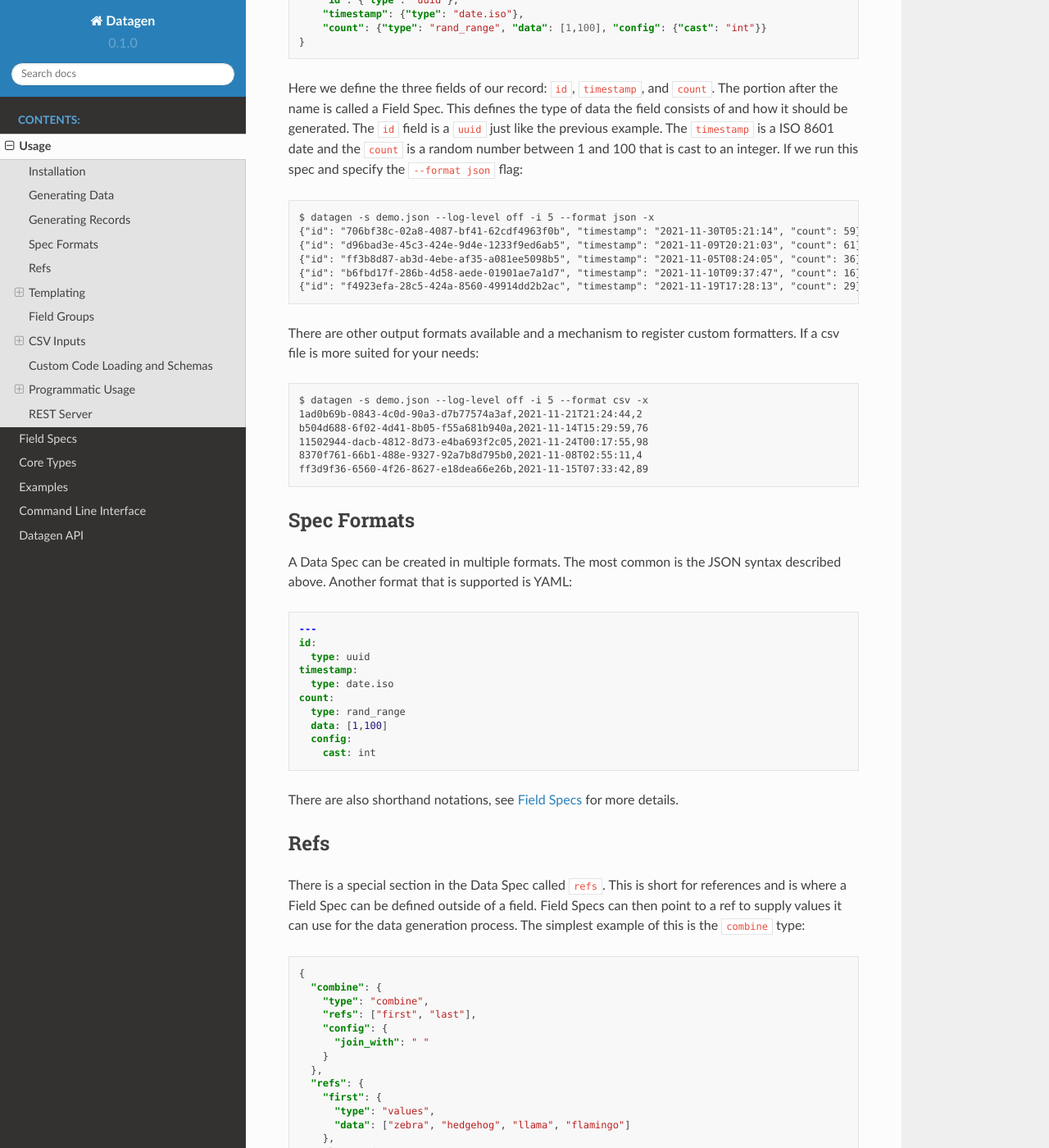
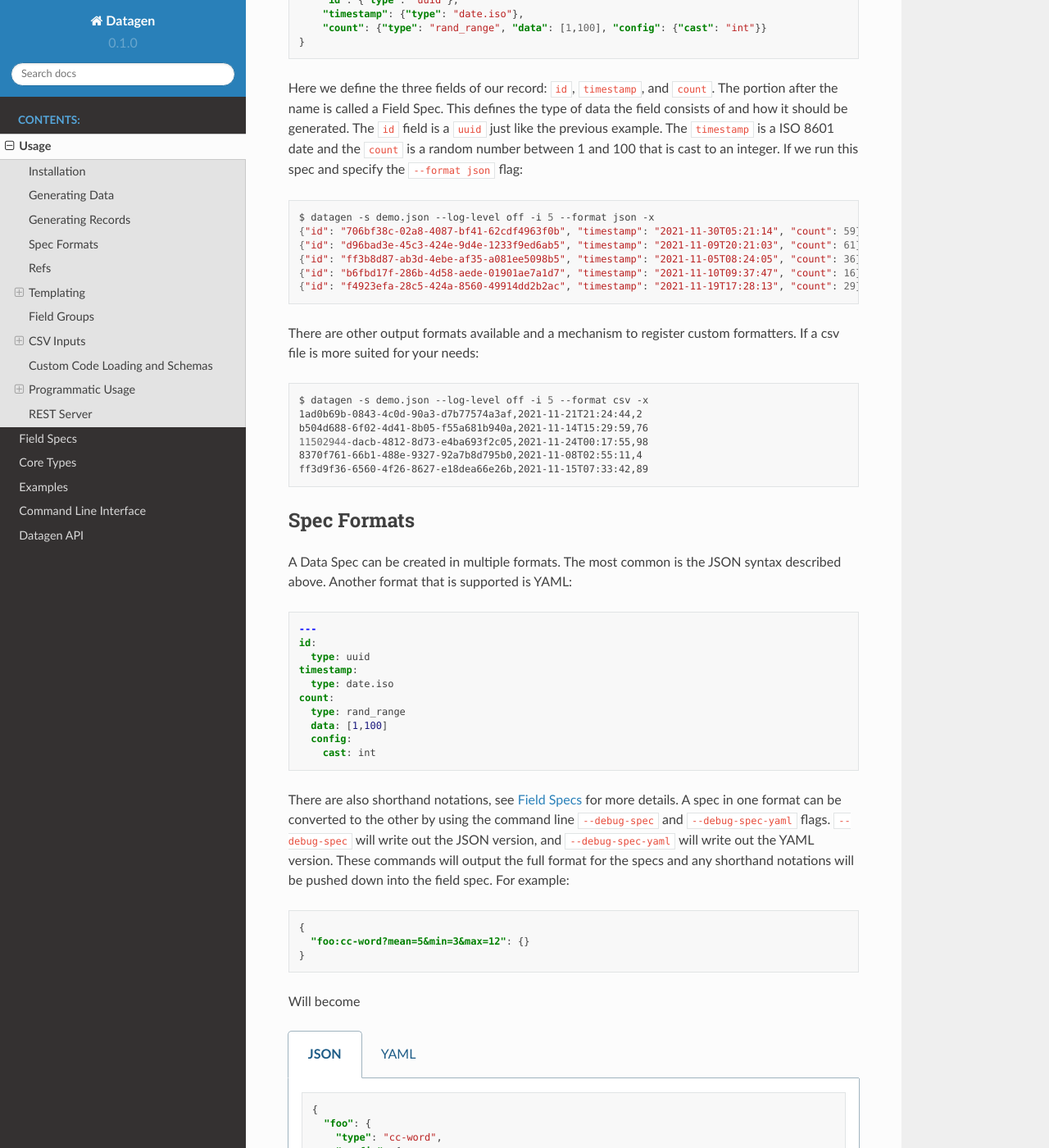
Before and after one commit to bbux-dev/datacraft, a Sphinx documentation site: the page built from docs/source/usage.rst, in a window 1280 px wide and 1400 px high, scrolled down 1345 px. Shown: the whole window at 82% size. Built offline with Sphinx 7.4.7 and the Read the Docs theme 2.0.0, drawn with Linux system fonts in a browser that asks for light colours; some of the changed text lies outside the part shown.

Commit message:
More detailed examples for count_dist
Small fix for as_list support for list value suppliers

```diff
--- a/docs/requirements.txt
+++ b/docs/requirements.txt
@@ -2,3 +2,4 @@ myst-parser
 sphinx-copybutton
 sphinx-autodoc-typehints
 sphinx-toolbox
+sphinx-tabs
--- a/docs/source/conf.py
+++ b/docs/source/conf.py
@@ -20,6 +20,7 @@ extensions = [
     'sphinx_copybutton',
     'sphinx_toolbox.collapse',
     'sphinx_autodoc_typehints',
+    'sphinx_tabs.tabs',
     'myst_parser'  # for parsing Markdown files
 ]
 
--- a/docs/source/usage.rst
+++ b/docs/source/usage.rst
@@ -73,7 +73,7 @@ called a Field Spec. This defines the type of data the field consists of and how
 field is a ``uuid`` just like the previous example.  The ``timestamp`` is a ISO 8601 date and the ``count`` is a random
 number between 1 and 100 that is cast to an integer. If we run this spec and specify the ``--format json`` flag:
 
-.. code-block:: text
+.. code-block:: shell
 
     $ datagen -s demo.json --log-level off -i 5 --format json -x
     {"id": "706bf38c-02a8-4087-bf41-62cdf4963f0b", "timestamp": "2021-11-30T05:21:14", "count": 59}
@@ -85,7 +85,7 @@ number between 1 and 100 that is cast to an integer. If we run this spec and spe
 There are other output formats available and a mechanism to register custom formatters. If a csv file is more suited
 for your needs:
 
-.. code-block:: text
+.. code-block:: shell
 
     $ datagen -s demo.json --log-level off -i 5 --format csv -x
     1ad0b69b-0843-4c0d-90a3-d7b77574a3af,2021-11-21T21:24:44,2
@@ -113,7 +113,47 @@ is supported is YAML:
       config:
         cast: int
 
-There are also shorthand notations, see :doc:`fieldspecs` for more details.
+There are also shorthand notations, see :doc:`fieldspecs` for more details. A spec in one format can be converted to
+the other by using the command line ``--debug-spec`` and ``--debug-spec-yaml`` flags. ``--debug-spec`` will write out
+the JSON version, and ``--debug-spec-yaml`` will write out the YAML version. These commands will output the full
+format for the specs and any shorthand notations will be pushed down into the field spec. For example:
+
+.. code-block:: json
+
+    {
+      "foo:cc-word?mean=5&min=3&max=12": {}
+    }
+
+Will become
+
+.. tabs::
+
+   .. tab:: JSON
+
+      .. code-block:: json
+
+        {
+          "foo": {
+            "type": "cc-word",
+            "config": {
+              "mean": "5",
+              "min": "3",
+              "max": "12"
+            }
+          }
+        }
+
+   .. tab:: YAML
+
+      .. code-block:: yaml
+
+        foo:
+          type: cc-word
+          config:
+            mean: '5'
+            min: '3'
+            max: '12'
+
 
 Refs
 ----------
@@ -173,13 +213,13 @@ pieces.  This is particularly useful with ``nested`` types:
     }
 
 In this example the ``complex_value`` field has a lot going on.  To simplify the specification for the ``outer``
-field, the spec uses a type of ``ref`` to point to the ``COMPLEX_VALUE_DEFINED`` reference.  Notice that we use the
-shorthand notation of ``<field name>:<type>`` to simplify the spec.  The full spec version of this can be seen with the
-``--debug-spec`` command line argument. If we run this spec from the command line:
+field, the spec uses a type of ``ref`` to point to the ``COMPLEX_VALUE_DEFINED`` reference.  Notice that the
+shorthand notation of ``<field name>:<type>`` is used to simplify the spec.  The full spec version of this can be seen
+with the ``--debug-spec`` command line argument. If we run this spec from the command line:
 
-.. code-block:: text
+.. code-block:: shell
 
-    $ datagen -s refs_type.json --log-level debug -i 3 --log-level off --format json -x
+    $ datagen -s refs_type.json -i 3 --log-level off --format json -x
     {"outer": {"simple_uuid": "c77a5bee-83bb-4bae-a8e8-21be735f73c9", "complex_value": "'~4.028 microns per second'"}}
     {"outer": {"simple_uuid": "5d27eb03-c5a3-4167-9dd1-56c1f0b5a49c", "complex_value": "'~21.221 microns per second'"}}
     {"outer": {"simple_uuid": "6fa92f9f-d3ac-4118-ad2f-89b73bafb7c5", "complex_value": "'~27.432 microns per second'"}}
@@ -264,7 +304,7 @@ template correctly since during each iteration only a single name is returned as
        <li>b</li>
    </ul>
 
-The engine requires collections to iterate over. A small change to our spec will address this issue:
+The engine requires collections to iterate over. A small change to the spec will address this issue:
 
 .. code-block:: json
 
@@ -295,7 +335,7 @@ variable number of line items we could create a template like the following:
        {% endfor %}
    </ul>
 
-Then we could update our spec to contain a ``num_users`` field:
+The spec could then be updated to contain a ``num_users`` field:
 
 .. code-block:: json
 
@@ -318,7 +358,7 @@ Then we could update our spec to contain a ``num_users`` field:
       }
     }
 
-In the above spec, the number of users created will be weighted so that half the time there are two, and the other
+In the spec above, the number of users created will be weighted so that half the time there are two, and the other
 half there are three or four. NOTE: It is important to make sure that the ``count`` param is equal to the maximum number
 that will be indexed. If it is less, then there will be empty line items whenever the num_users exceeds the count.
 
@@ -344,8 +384,8 @@ part of ``nested`` Field Specs. Below is an example spec with no ``field_groups`
      }
    }
 
-If the tag field was only present in 50% of the data, we would want to be able to adjust our output to match this.
-Here is an updated version of the spec with the ``field_groups`` specified to give us our 50/50 output. This uses the
+If the tag field was only present in 50% of the data, we would want to be able to adjust the output to match this.
+Here is an updated version of the spec with the ``field_groups`` specified to give the 50/50 output. This uses the
 first form of the ``field_groups`` a List of Lists of field names to output together.
 
 .. code-block:: json
@@ -383,9 +423,9 @@ The keys of the ``field_groups`` must all be floating point numbers as strings.
 
 Running this example:
 
-.. code-block:: text
+.. code-block:: shell
 
-   datagen -s pets.json -i 10 -l off -x --format json
+   $ datagen -s pets.json -i 10 -l off -x --format json
    {"id": 1, "name": "Fido"}
    {"id": 2, "name": "Fluffy", "tag": "Agreeable"}
    {"id": 3, "name": "Bandit", "tag": "Affectionate"}
@@ -530,7 +570,7 @@ Running this spec would produce:
 
 .. code-block:: shell
 
-   datagen --spec csv-select.yaml -i 5 --datadir ./data --format json --log-level off -x
+   $ datagen --spec csv-select.yaml -i 5 --datadir ./data --format json --log-level off -x
    {"geonameid": "2986043", "name": "Pic de Font Blanca", "latitude": "42.64991", "longitude": "1.53335", "country_code": "AD", "population": "0"}
    {"geonameid": "2994701", "name": "Roc M\u00e9l\u00e9", "latitude": "42.58765", "longitude": "1.74028", "country_code": "AD", "population": "0"}
    {"geonameid": "3007683", "name": "Pic des Langounelles", "latitude": "42.61203", "longitude": "1.47364", "country_code": "AD", "population": "0"}
```
Also changed, not shown: other parts of docs/source/usage.rst (+9 -9 lines), docs/source/fieldspecs.rst (+47 -4 lines), 3 other files.
